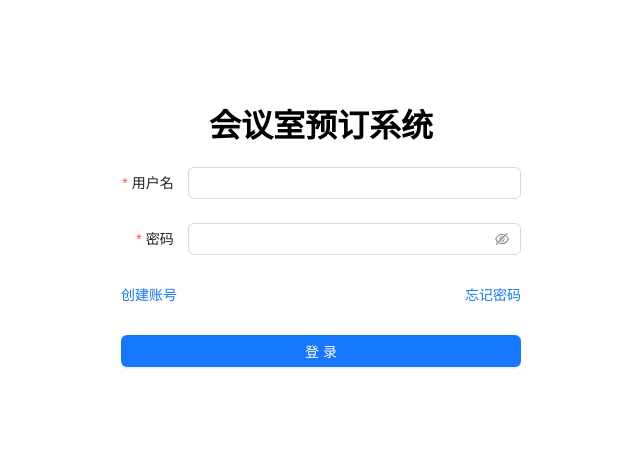
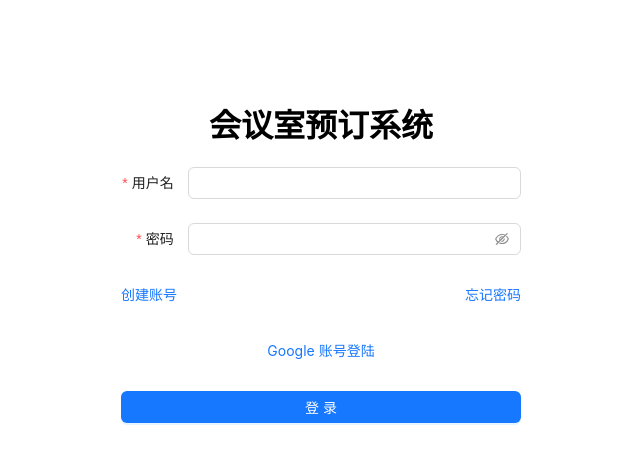
Before and after one commit to miraiakira/register-clien, a React (Create React App) app: page /login in a window 1280 px wide. Shown: the top 464 px of the page, without its empty margins (319-959 px from the left). Built offline with nearby package versions, Linux system fonts and the light colour scheme.

Commit message:
feat: google login

```diff
--- a/package.json
+++ b/package.json
@@ -9,12 +9,14 @@
     "@testing-library/react": "^13.4.0",
     "@testing-library/user-event": "^13.5.0",
     "@types/jest": "^27.5.2",
+    "@types/js-cookie": "^3.0.6",
     "@types/node": "^16.18.41",
     "@types/react": "^18.2.20",
     "@types/react-dom": "^18.2.7",
     "antd": "^5.8.4",
     "axios": "^1.4.0",
     "dayjs": "^1.11.10",
+    "js-cookie": "^3.0.5",
     "rc-menu": "^9.12.4",
     "react": "^18.2.0",
     "react-dom": "^18.2.0",
--- a/src/login/Login.tsx
+++ b/src/login/Login.tsx
@@ -1,8 +1,8 @@
-import { useCallback } from 'react';
-import { Button, Checkbox, Form, Input, message } from 'antd';
-import { login } from '../interface/interfaces';
-import './login.css';
-import { useNavigate } from 'react-router-dom';
+import { useCallback } from "react";
+import { Button, Checkbox, Form, Input, message } from "antd";
+import { login } from "../interface/interfaces";
+import "./login.css";
+import { useNavigate } from "react-router-dom";
 
 interface LoginUser {
   username: string;
@@ -27,19 +27,19 @@
 
       if (res.status === 201 || res.status === 200) {
         const { code, message: msg, data } = res.data;
-        if (msg === 'success') {
-          message.success('登录成功');
-          localStorage.setItem('access_token', data.accessToken);
-          localStorage.setItem('refresh_token', data.refreshToken);
-          localStorage.setItem('user_info', JSON.stringify(data.userInfo));
+        if (msg === "success") {
+          message.success("登录成功");
+          localStorage.setItem("access_token", data.accessToken);
+          localStorage.setItem("refresh_token", data.refreshToken);
+          localStorage.setItem("user_info", JSON.stringify(data.userInfo));
           setTimeout(() => {
-            navigate('/');
+            navigate("/");
           }, 1000);
         } else {
           message.error(data);
         }
       } else {
-        message.error('系统繁忙，请稍后再试');
+        message.error("系统繁忙，请稍后再试");
       }
     },
     [navigate]
@@ -52,7 +52,7 @@
         <Form.Item
           label="用户名"
           name="username"
-          rules={[{ required: true, message: '请输入用户名!' }]}
+          rules={[{ required: true, message: "请输入用户名!" }]}
         >
           <Input />
         </Form.Item>
@@ -60,7 +60,7 @@
         <Form.Item
           label="密码"
           name="password"
-          rules={[{ required: true, message: '请输入密码!' }]}
+          rules={[{ required: true, message: "请输入密码!" }]}
         >
           <Input.Password />
         </Form.Item>
@@ -73,6 +73,17 @@
         </Form.Item>
 
         <Form.Item {...layout2}>
+          <a
+            href="#"
+            onClick={() => {
+              window.location.href = "http://localhost:3700/user/google";
+            }}
+          >
+            Google 账号登陆
+          </a>
+        </Form.Item>
+
+        <Form.Item {...layout2}>
           <Button className="btn" type="primary" htmlType="submit">
             登录
           </Button>
--- a/src/page/index/index.tsx
+++ b/src/page/index/index.tsx
@@ -3,9 +3,25 @@
 import { useEffect, useState } from "react";
 
 import "./index.css";
+import cookies from "js-cookie";
 
 export function Index() {
   const [headPic, setHeadPic] = useState();
+  useEffect(() => {
+    const userInfo = cookies.get("userInfo");
+    const accessToken = cookies.get("accessToken");
+    const refreshToken = cookies.get("refreshToken");
+    if (userInfo && accessToken && refreshToken) {
+      localStorage.setItem("user_info", userInfo);
+      localStorage.setItem("access_token", accessToken);
+      localStorage.setItem("refresh_token", refreshToken);
+
+      cookies.remove("userInfo");
+      cookies.remove("accessToken");
+      cookies.remove("refreshToken");
+    }
+  }, []);
+
   useEffect(() => {
     const userInfo = localStorage.getItem("user_info");
     if (userInfo) {
@@ -13,6 +29,7 @@
       setHeadPic(info.headPic);
     }
   }, []);
+
   return (
     <div id="index-container">
       <div className="header">
```
Also changed, not shown: 1 other file (tests, documents, lock files or other folders).
